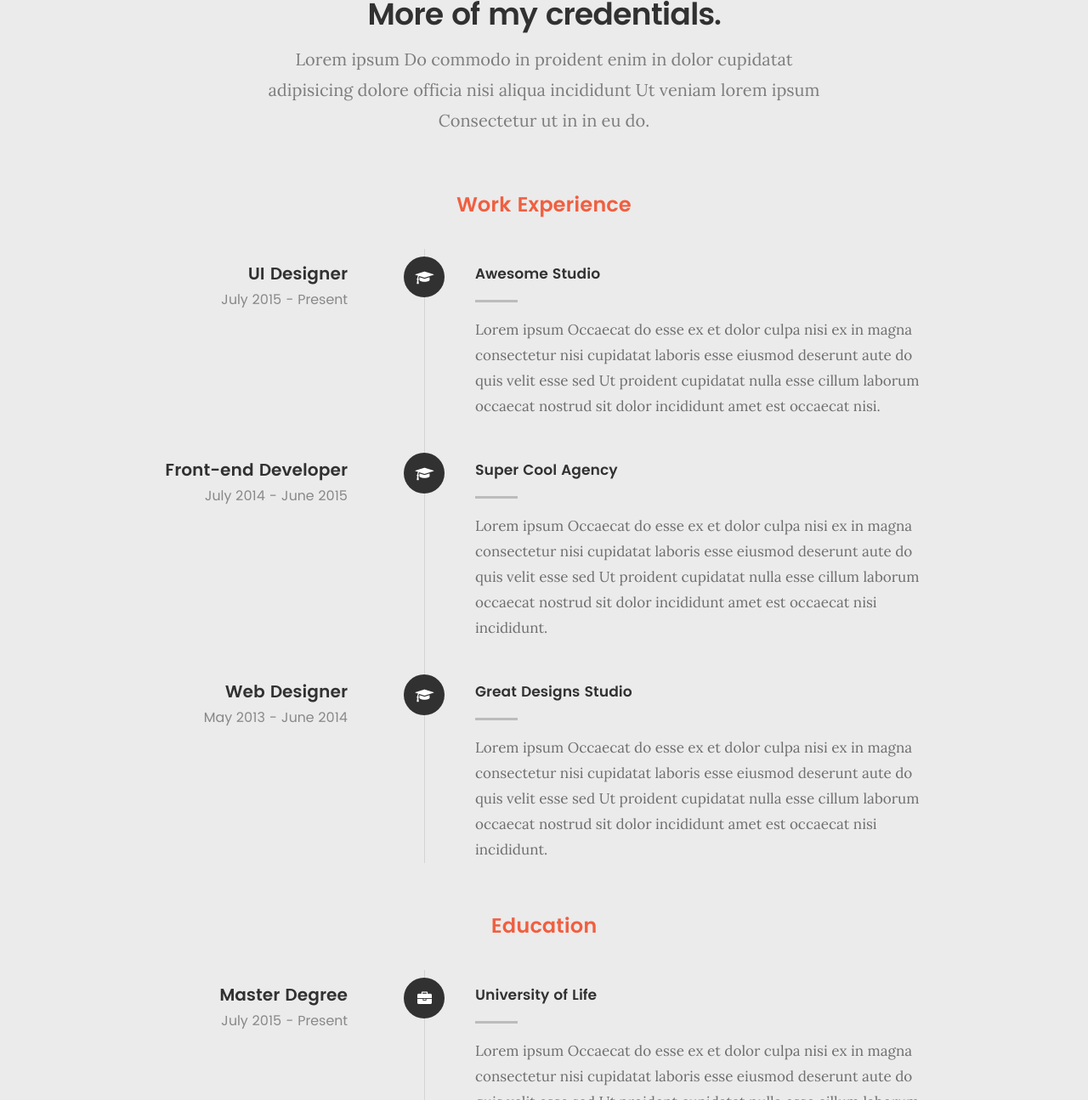
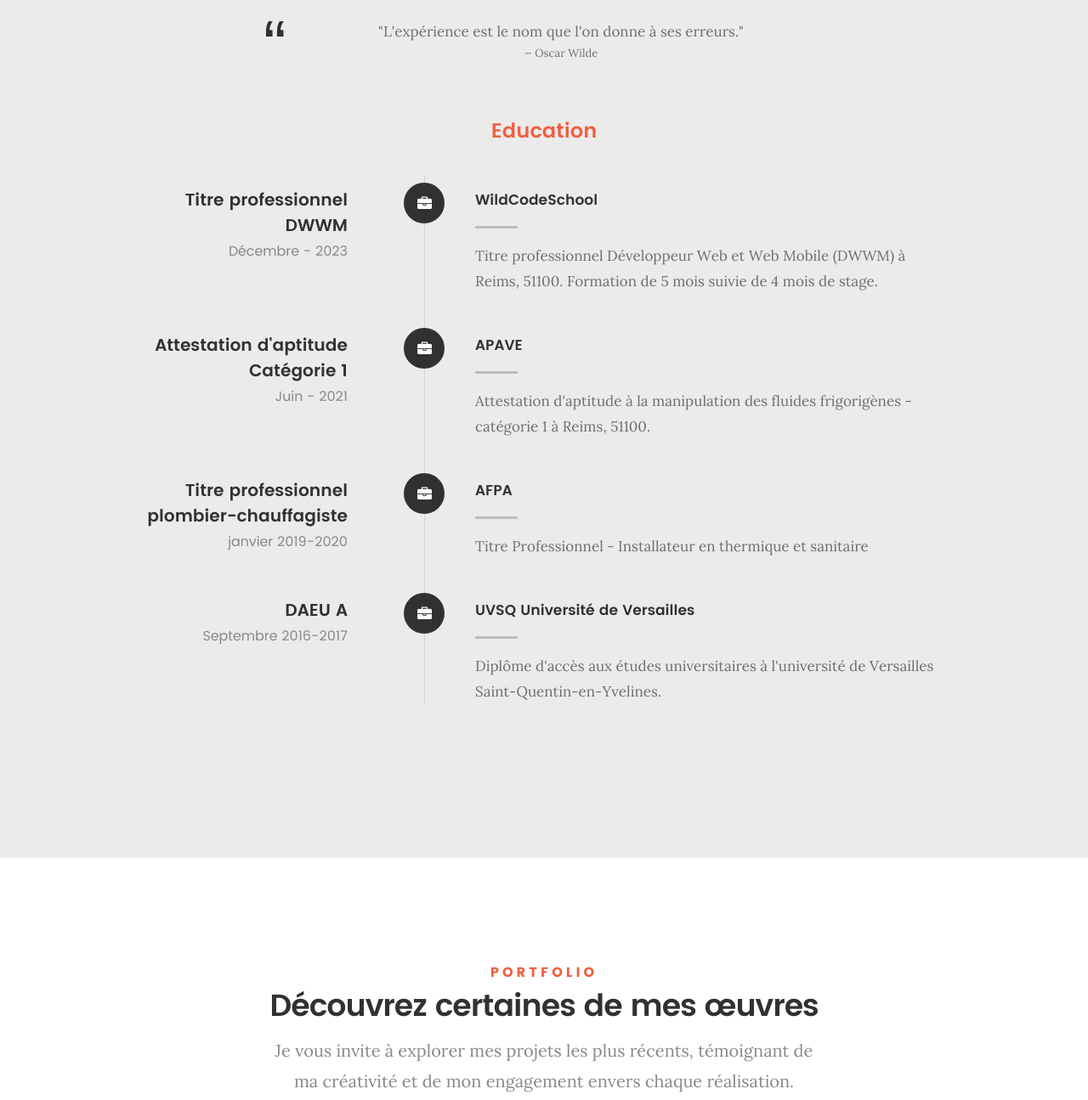
Before and after one commit to ahmedelamri/portfolio, a plain HTML site: page index.html in a window 1280 px wide. Shown: the part 2669-3964 px from the top of the page at 85% size. Drawn offline with Linux system fonts and the light colour scheme; files whose address does not match are found by name.

Commit message:
formation ok

```diff
--- a/index.html
+++ b/index.html
@@ -56,7 +56,7 @@
                 <a class="smoothscroll" href="#about" title="">Présentation</a>
               </li>
               <li>
-                <a class="smoothscroll" href="#resume" title="">Resume</a>
+                <a class="smoothscroll" href="#resume" title="">Formation</a>
               </li>
               <li>
                 <a class="smoothscroll" href="#portfolio" title="">Portfolio</a>
@@ -177,100 +177,17 @@
     <section id="resume" class="grey-section">
       <div class="row section-intro">
         <div class="col-twelve">
-          <h5>Resume</h5>
-          <h1>More of my credentials.</h1>
+          <h5>FORMATION</h5>
 
-          <p class="lead">
-            Lorem ipsum Do commodo in proident enim in dolor cupidatat
-            adipisicing dolore officia nisi aliqua incididunt Ut veniam lorem
-            ipsum Consectetur ut in in eu do.
-          </p>
+
+          <blockquote>"L'expérience est le nom que l'on donne à ses erreurs."
+            <cite>Oscar Wilde</cite>
+          </blockquote>
         </div>
       </div>
       <!-- /section-intro-->
 
-      <div class="row resume-timeline">
-        <div class="col-twelve resume-header">
-          <h2>Work Experience</h2>
-        </div>
-        <!-- /resume-header -->
 
-        <div class="col-twelve">
-          <div class="timeline-wrap">
-            <div class="timeline-block">
-              <div class="timeline-ico">
-                <i class="fa fa-graduation-cap"></i>
-              </div>
-
-              <div class="timeline-header">
-                <h3>UI Designer</h3>
-                <p>July 2015 - Present</p>
-              </div>
-
-              <div class="timeline-content">
-                <h4>Awesome Studio</h4>
-                <p>
-                  Lorem ipsum Occaecat do esse ex et dolor culpa nisi ex in
-                  magna consectetur nisi cupidatat laboris esse eiusmod deserunt
-                  aute do quis velit esse sed Ut proident cupidatat nulla esse
-                  cillum laborum occaecat nostrud sit dolor incididunt amet est
-                  occaecat nisi.
-                </p>
-              </div>
-            </div>
-            <!-- /timeline-block -->
-
-            <div class="timeline-block">
-              <div class="timeline-ico">
-                <i class="fa fa-graduation-cap"></i>
-              </div>
-
-              <div class="timeline-header">
-                <h3>Front-end Developer</h3>
-                <p>July 2014 - June 2015</p>
-              </div>
-
-              <div class="timeline-content">
-                <h4>Super Cool Agency</h4>
-                <p>
-                  Lorem ipsum Occaecat do esse ex et dolor culpa nisi ex in
-                  magna consectetur nisi cupidatat laboris esse eiusmod deserunt
-                  aute do quis velit esse sed Ut proident cupidatat nulla esse
-                  cillum laborum occaecat nostrud sit dolor incididunt amet est
-                  occaecat nisi incididunt.
-                </p>
-              </div>
-            </div>
-            <!-- /timeline-block -->
-
-            <div class="timeline-block">
-              <div class="timeline-ico">
-                <i class="fa fa-graduation-cap"></i>
-              </div>
-
-              <div class="timeline-header">
-                <h3>Web Designer</h3>
-                <p>May 2013 - June 2014</p>
-              </div>
-
-              <div class="timeline-content">
-                <h4>Great Designs Studio</h4>
-                <p>
-                  Lorem ipsum Occaecat do esse ex et dolor culpa nisi ex in
-                  magna consectetur nisi cupidatat laboris esse eiusmod deserunt
-                  aute do quis velit esse sed Ut proident cupidatat nulla esse
-                  cillum laborum occaecat nostrud sit dolor incididunt amet est
-                  occaecat nisi incididunt.
-                </p>
-              </div>
-            </div>
-            <!-- /timeline-block -->
-          </div>
-          <!-- /timeline-wrap -->
-        </div>
-        <!-- /col-twelve -->
-      </div>
-      <!-- /resume-timeline -->
 
       <div class="row resume-timeline">
         <div class="col-twelve resume-header">
@@ -286,18 +203,15 @@
               </div>
 
               <div class="timeline-header">
-                <h3>Master Degree</h3>
-                <p>July 2015 - Present</p>
+                <h3>Titre professionnel DWWM</h3>
+                <p> Décembre - 2023</p>
               </div>
 
               <div class="timeline-content">
-                <h4>University of Life</h4>
+                <h4>WildCodeSchool</h4>
                 <p>
-                  Lorem ipsum Occaecat do esse ex et dolor culpa nisi ex in
-                  magna consectetur nisi cupidatat laboris esse eiusmod deserunt
-                  aute do quis velit esse sed Ut proident cupidatat nulla esse
-                  cillum laborum occaecat nostrud sit dolor incididunt amet est
-                  occaecat nisi.
+                  Titre professionnel Développeur Web et Web Mobile (DWWM) à Reims, 51100.
+                  Formation de 5 mois suivie de 4 mois de stage.
                 </p>
               </div>
             </div>
@@ -309,18 +223,13 @@
               </div>
 
               <div class="timeline-header">
-                <h3>Bachelor Degree</h3>
-                <p>July 2014 - June 2015</p>
+                <h3>Attestation d'aptitude  Catégorie 1 </h3>
+                <p>Juin - 2021</p>
               </div>
 
               <div class="timeline-content">
-                <h4>State Design University</h4>
-                <p>
-                  Lorem ipsum Occaecat do esse ex et dolor culpa nisi ex in
-                  magna consectetur nisi cupidatat laboris esse eiusmod deserunt
-                  aute do quis velit esse sed Ut proident cupidatat nulla esse
-                  cillum laborum occaecat nostrud sit dolor incididunt amet est
-                  occaecat nisi incididunt.
+                <h4>APAVE</h4>
+                <p>Attestation d'aptitude à la manipulation des fluides frigorigènes - catégorie 1 à Reims, 51100.
                 </p>
               </div>
             </div>
@@ -332,22 +241,41 @@
               </div>
 
               <div class="timeline-header">
-                <h3>Bachelor Degree</h3>
-                <p>May 2013 - June 2014</p>
+                <h3>Titre professionnel plombier-chauffagiste </h3>
+                <p>janvier 2019-2020</p>
               </div>
 
               <div class="timeline-content">
-                <h4>Design College</h4>
+                <h4>AFPA</h4>
                 <p>
-                  Lorem ipsum Occaecat do esse ex et dolor culpa nisi ex in
-                  magna consectetur nisi cupidatat laboris esse eiusmod deserunt
-                  aute do quis velit esse sed Ut proident cupidatat nulla esse
-                  cillum laborum occaecat nostrud sit dolor incididunt amet est
-                  occaecat nisi incididunt.
+                  Titre Professionnel - Installateur en thermique et sanitaire
+                </p>
+              </div>
+
+
+            </div>
+
+             <!-- /timeline-block -->
+
+             <div class="timeline-block">
+              <div class="timeline-ico">
+                <i class="fa fa-briefcase"></i>
+              </div>
+
+              <div class="timeline-header">
+                <h3>DAEU A </h3>
+                <p> Septembre 2016-2017</p>
+              </div>
+
+              <div class="timeline-content">
+                <h4>UVSQ Université de Versailles</h4>
+                <p> Diplôme d'accès aux études universitaires à l'université de Versailles Saint-Quentin-en-Yvelines.
                 </p>
               </div>
             </div>
             <!-- /timeline-block -->
+
+
           </div>
           <!-- /timeline-wrap -->
         </div>
@@ -363,13 +291,11 @@
       <div class="row section-intro">
         <div class="col-twelve">
           <h5>Portfolio</h5>
-          <h1>Check Out Some of My Works.</h1>
+          <h1>Découvrez certaines de mes œuvres</h1>
 
           <p class="lead">
-            Lorem ipsum Do commodo in proident enim in dolor cupidatat
-            adipisicing dolore officia nisi aliqua incididunt Ut veniam lorem
-            ipsum Consectetur ut in in eu do.
-          </p>
+            Je vous invite à explorer mes projets les plus récents,
+            témoignant de ma créativité et de mon engagement envers chaque réalisation.          </p>
         </div>
       </div>
       <!-- /section-intro-->
```
